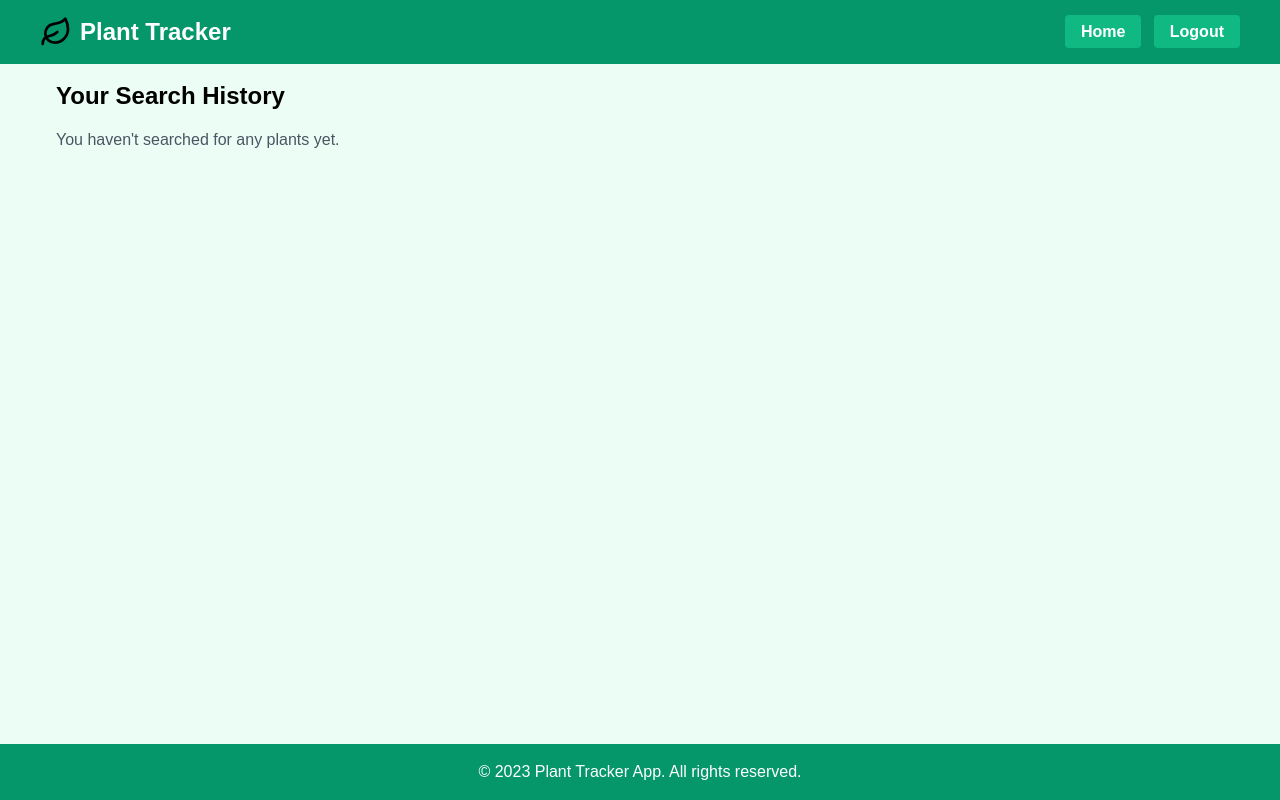
After one commit to avijeett007/PlantPal, a Flask app: page /search_history in a window 1280 px wide. The commit adds this page. Run offline with Flask 3, Linux system fonts and the light colour scheme; the visitor is signed in with stand-in values (Sample User, id 1); data that the repository does not hold is empty.

Commit message:
Initial App Setup With Authentication and Search History Feature

```diff
--- a/main.py
+++ b/main.py
@@ -1,9 +1,11 @@
 import os
-from flask import Flask, render_template, request, jsonify, redirect, url_for, flash
+import base64
+from flask import Flask, render_template, request, jsonify, redirect, url_for, flash, abort
 from flask_login import LoginManager, login_user, login_required, logout_user, current_user
 from urllib.parse import urlparse
 from utils.openai_vision import analyze_plant_image
-from models import db, User
+from models import db, User, SearchHistory
+from datetime import datetime
 
 app = Flask(__name__)
 app.config['SECRET_KEY'] = os.environ.get('SECRET_KEY') or 'you-will-never-guess'
@@ -27,6 +29,9 @@ def index():
 @app.route('/analyze', methods=['POST'])
 @login_required
 def analyze():
+    if current_user.credits <= 0:
+        return jsonify({'error': 'No credits available. Please subscribe to continue using the service.'}), 403
+
     if 'image' not in request.files:
         return jsonify({'error': 'No image file provided'}), 400
 
@@ -36,10 +41,22 @@ def analyze():
 
     try:
         result = analyze_plant_image(image)
-        print("Structured result:", result)  # Add this line for debugging
+        current_user.credits -= 1
+        image_data = base64.b64encode(image.read()).decode('utf-8')
+        search_history = SearchHistory(
+            user_id=current_user.id,
+            plant_name=result['name'],
+            image_data=image_data,
+            locations=result['locations'],
+            benefits=result['benefits'],
+            care_tips=result['care_tips']
+        )
+        db.session.add(search_history)
+        db.session.commit()
+        print("Structured result:", result)
         return jsonify(result)
     except Exception as e:
-        print("Error:", str(e))  # Add this line for debugging
+        print("Error:", str(e))
         return jsonify({'error': str(e)}), 500
 
 @app.route('/register', methods=['GET', 'POST'])
@@ -87,9 +104,27 @@ def logout():
     logout_user()
     return redirect(url_for('index'))
 
+@app.route('/search_history')
+@login_required
+def search_history():
+    searches = SearchHistory.query.filter_by(user_id=current_user.id).order_by(SearchHistory.timestamp.desc()).all()
+    return render_template('search_history.html', searches=searches)
+
+@app.route('/get_credits')
+@login_required
+def get_credits():
+    return jsonify({'credits': current_user.credits})
+
+@app.route('/search_detail/<int:search_id>')
+@login_required
+def search_detail(search_id):
+    search = SearchHistory.query.get_or_404(search_id)
+    if search.user_id != current_user.id:
+        abort(403)
+    return render_template('search_detail.html', search=search)
+
 with app.app_context():
-    db.drop_all()  # This will drop all existing tables
-    db.create_all()  # This will create new tables with updated schema
+    db.create_all()
 
 if __name__ == '__main__':
     app.run(host='0.0.0.0', port=5000, debug=True)
--- a/templates/index.html
+++ b/templates/index.html
@@ -17,6 +17,8 @@
             <nav>
                 {% if current_user.is_authenticated %}
                     <span class="mr-4">Welcome, {{ current_user.username }}</span>
+                    <span id="creditsDisplay" class="mr-4">Credits: {{ current_user.credits }}</span>
+                    <a href="{{ url_for('search_history') }}" class="bg-green-500 hover:bg-green-600 text-white font-bold py-2 px-4 rounded mr-2">Search History</a>
                     <a href="{{ url_for('logout') }}" class="bg-green-500 hover:bg-green-600 text-white font-bold py-2 px-4 rounded">Logout</a>
                 {% else %}
                     <a href="{{ url_for('login') }}" class="bg-green-500 hover:bg-green-600 text-white font-bold py-2 px-4 rounded mr-2">Login</a>
@@ -45,6 +47,9 @@
                 <button id="analyzeBtn" class="bg-purple-500 hover:bg-purple-600 text-white font-bold py-2 px-4 rounded w-full hidden">
                     Analyze Plant
                 </button>
+                <button id="subscribeBtn" class="bg-yellow-500 hover:bg-yellow-600 text-white font-bold py-2 px-4 rounded w-full mt-4">
+                    Subscribe for More Credits
+                </button>
             </div>
 
             <div id="resultContainer" class="max-w-4xl mx-auto mt-8 bg-white rounded-lg shadow-md p-6 hidden">
--- /dev/null
+++ b/templates/search_history.html
@@ -0,0 +1,48 @@
+<!DOCTYPE html>
+<html lang="en">
+<head>
+    <meta charset="UTF-8">
+    <meta name="viewport" content="width=device-width, initial-scale=1.0">
+    <title>Search History - Plant Tracker App</title>
+    <link href="https://cdn.jsdelivr.net/npm/tailwindcss@2.2.19/dist/tailwind.min.css" rel="stylesheet">
+    <link rel="stylesheet" href="{{ url_for('static', filename='css/styles.css') }}">
+</head>
+<body class="bg-green-50 min-h-screen flex flex-col">
+    <header class="bg-green-600 text-white p-4">
+        <div class="container mx-auto flex items-center justify-between">
+            <div class="flex items-center">
+                <img src="{{ url_for('static', filename='img/logo.svg') }}" alt="Plant Tracker Logo" class="h-8 mr-2">
+                <h1 class="text-2xl font-bold">Plant Tracker</h1>
+            </div>
+            <nav>
+                <a href="{{ url_for('index') }}" class="bg-green-500 hover:bg-green-600 text-white font-bold py-2 px-4 rounded mr-2">Home</a>
+                <a href="{{ url_for('logout') }}" class="bg-green-500 hover:bg-green-600 text-white font-bold py-2 px-4 rounded">Logout</a>
+            </nav>
+        </div>
+    </header>
+
+    <main class="container mx-auto flex-grow p-4">
+        <h2 class="text-2xl font-semibold mb-4">Your Search History</h2>
+        {% if searches %}
+            <ul class="bg-white shadow-md rounded-lg divide-y divide-gray-200">
+                {% for search in searches %}
+                    <li class="p-4 hover:bg-gray-50">
+                        <a href="{{ url_for('search_detail', search_id=search.id) }}" class="block">
+                            <p class="font-semibold text-lg text-green-700">{{ search.plant_name }}</p>
+                            <p class="text-sm text-gray-600">Searched on: {{ search.timestamp.strftime('%Y-%m-%d %H:%M:%S') }}</p>
+                        </a>
+                    </li>
+                {% endfor %}
+            </ul>
+        {% else %}
+            <p class="text-gray-600">You haven't searched for any plants yet.</p>
+        {% endif %}
+    </main>
+
+    <footer class="bg-green-600 text-white p-4 mt-8">
+        <div class="container mx-auto text-center">
+            <p>&copy; 2023 Plant Tracker App. All rights reserved.</p>
+        </div>
+    </footer>
+</body>
+</html>
```
Also changed, not shown: models.py (+13 -0 lines), static/js/app.js (+39 -3 lines), templates/search_detail.html (added, +54 -0 lines), image.png.
